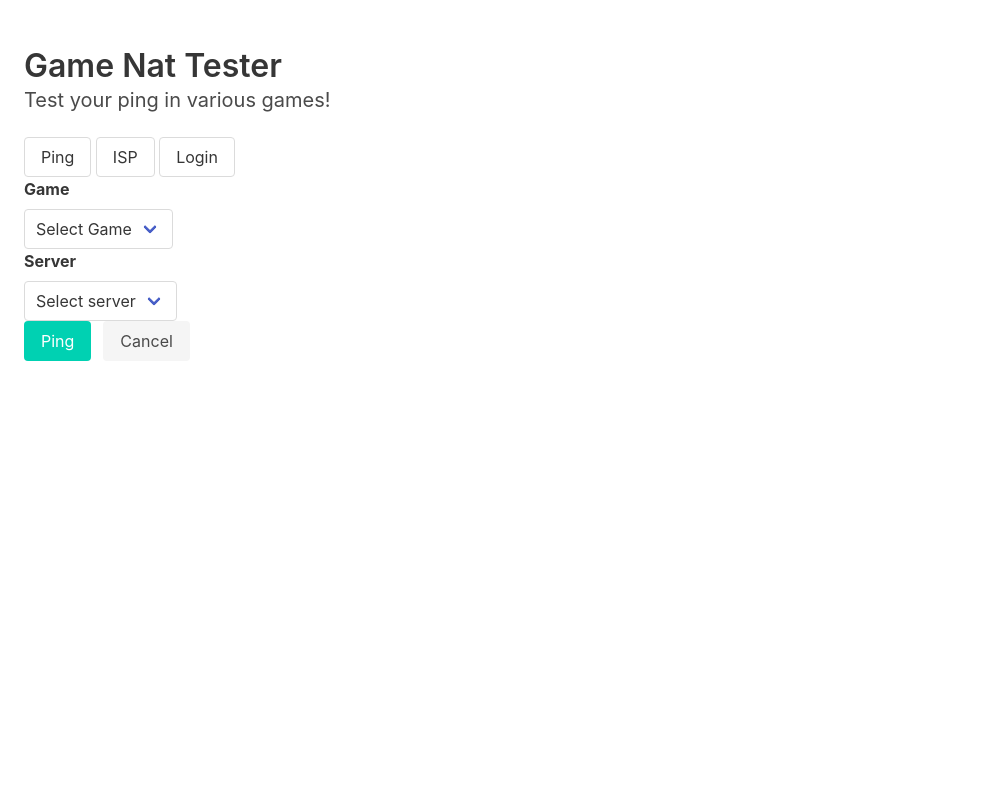
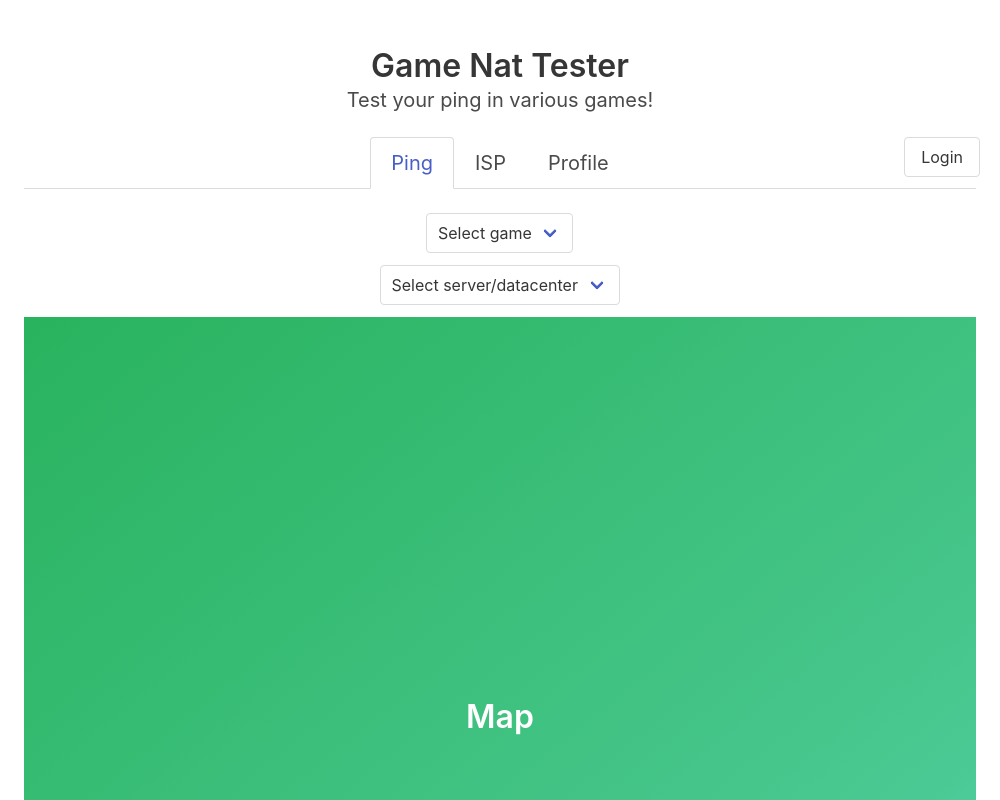
Before and after one commit to jschmidt38/NaN, an Electron app: page webapp/index.html in a window 1000 px wide. Shown: the top 800 px of the page. Drawn offline with nearby package versions, Linux system fonts and the light colour scheme.

Commit message:
shitload of changes
formatting, added section for map, centered stuff, reimplemented os min/max/close buttons.

```diff
--- a/webapp/index.html
+++ b/webapp/index.html
@@ -1,74 +1,82 @@
 <!DOCTYPE html>
 <html>
 	<head>
-  <head scroll="no">
   		<meta charset="UTF-8">
   		<title>Nat App</title>
   		<link rel="stylesheet" href="https://cdnjs.cloudflare.com/ajax/libs/bulma/0.6.0/css/bulma.min.css">
   		<link rel="stylesheet" href="style.css">
   	</head>
   	<body>
-  <body scroll="no">
   	<section class="section">
-    <div class="container">
-      <h1 class="title">
+
+    	<h1 class="title has-text-centered">
     		Game Nat Tester
     	</h1>
-      <p class="subtitle">
+
+    	<p class="subtitle has-text-centered">
         	Test your ping in various games!
      	</p>
-      <p>
-      <a class="button">Ping</a>
-      <a class="button">ISP</a>
+
+      	<div class="right">
       		<a class="button">Login</a>
-      <div class="field">
-        <label class="label">Game</label>
-        <div class="control">
+      	</div>
+
+		<div class="tabs is-centered is-boxed is-medium">
+  			<ul>
+    			<li class="is-active">
+      				<a>
+        				<span>Ping</span>
+      				</a>
+    			</li>
+    			<li>
+      				<a>
+        				<span>ISP</span>
+      				</a>
+    			</li>
+    			<li>
+      				<a>
+        				<span>Profile</span>
+      				</a>
+    			</li>
+  			</ul>
+		</div>
+
+		<div class="field has-addons has-addons-centered">
+			<p class="control">
   				<div class="select">
     				<select>
-            <option>Select Game</option>
-            <option>FFXIV</option>
-            <option>WOW</option>
-            <option>CS:GO</option>
+      					<option>Select game</option>
+      					<option>ffxiv</option>
+      					<option>wow</option>
+      					<option>cs:go</option>
     				</select>
   				</div>
+			</p>
 		</div>
-        <label class="label">Server</label>
-        <div class="control">
+
+		<div class="field has-addons has-addons-centered">
+			<p class="control">
   				<div class="select">
     				<select>
-            <option>Select server</option>
+      					<option>Select server/datacenter</option>
       					<option>ip 1</option>
-            <option>ip 2</option>
+      					<option>ip 3</option>
       					<option>ip 3</option>
     				</select>
   				</div>
-        </div>
-        <div class="field is-grouped">
-        <p class="control">
-          <a class="button is-primary">
-            Ping
-          </a>
-        </p>
-        <p class="control">
-          <a class="button is-light">
-            Cancel
-          </a>
 			</p>
 		</div>
+
+		<section class="hero is-success is-fullheight is-bold">
+  			<div class="hero-body">
+    			<div class="container">
+      				<h1 class="title has-text-centered">
+        				Map
+      				</h1>
     			</div>
   			</div>
 		</section>
 
-
-    <!-- All of the Node.js APIs are available in this renderer process.
-    We are using Node.js <script>document.write(process.versions.node)</script>,
-    Chromium <script>document.write(process.versions.chrome)</script>,
-    and Electron <script>document.write(process.versions.electron)</script>.
-
-    <script>
-      // You can also require other files to run in this process
-      require('./renderer.js')
-    </script> -->
+  	</section>
   	</body>
 </html>
--- a/webapp/main.js
+++ b/webapp/main.js
@@ -13,7 +13,7 @@ let mainWindow
 
 function createWindow () {
   // Create the browser window.
-  mainWindow = new BrowserWindow({width: 1000, height: 600, frame: false})
+  mainWindow = new BrowserWindow({width: 1000, height: 600, frame: true})
 
   // and load the index.html of the app.
   mainWindow.loadURL(url.format({
@@ -21,6 +21,8 @@ function createWindow () {
     protocol: 'file:',
     slashes: true
   }))
+
+  mainWindow.setMenu(null);
 
   // Open the DevTools.
   // mainWindow.webContents.openDevTools()
--- a/webapp/style.css
+++ b/webapp/style.css
@@ -1,3 +1,12 @@
 body::-webkit-scrollbar {
     display: none;
 }
+
+.right {
+    position: absolute;
+    right: 20px;
+}
+
+.center {
+  margin: 0 auto;
+}
```
Lines whose indentation alone changed are shown as unchanged.
